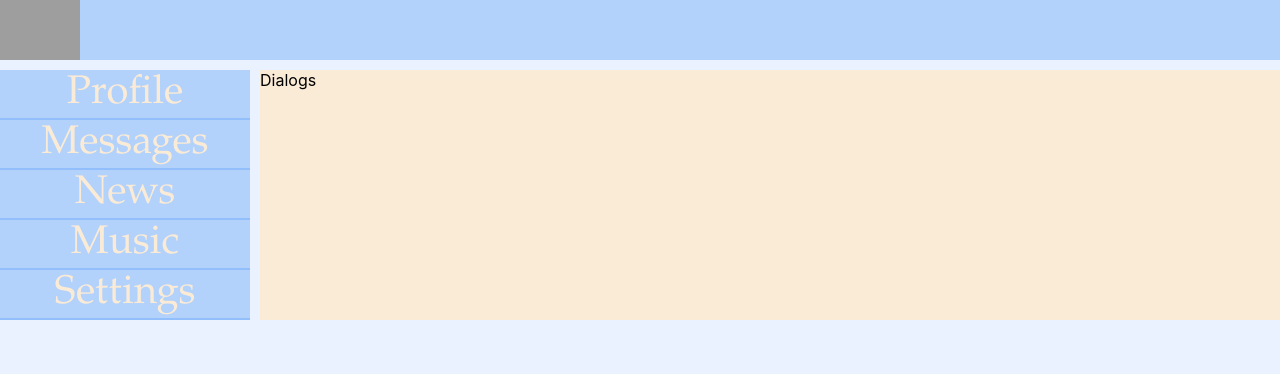
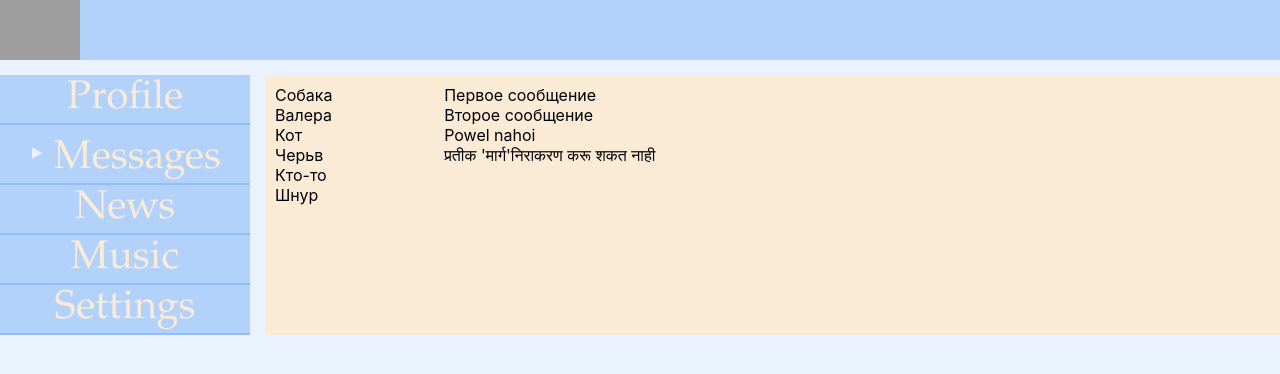
Before and after one commit to Zipri/my_first-social_network, a React (Create React App) app: page /dialogs in a window 1280 px wide. Shown: the top 374 px of the page. Built offline with nearby package versions, Linux system fonts and the light colour scheme; grey boxes are pictures that could not be loaded.

Commit message:
20/21 lesson (added NavLinks & grid to Dialogs)

```diff
--- a/src/App.css
+++ b/src/App.css
@@ -6,7 +6,7 @@
 
     grid-template-columns: 250px 1fr;
     grid-template-rows: 60px 1fr;
-    grid-gap: 10px;
+    grid-gap: 15px;
 }
 
 .content-wrapper {
--- a/src/components/Dialogs/Dialogs.jsx
+++ b/src/components/Dialogs/Dialogs.jsx
@@ -3,8 +3,36 @@ import s from './Dialogs.module.css'
 
 const Dialogs = () => {
 	return (
-		<div>
-			Dialogs
+		<div className={s.dialogs}>
+
+			<div className={s.dialogsItems}>
+				<div className={s.dialog}>
+					Собака
+				</div>
+				<div className={s.dialog}>
+					Валера
+				</div>
+				<div className={s.dialog}>
+					Кот
+				</div>
+				<div className={s.dialog}>
+					Черьв
+				</div>
+				<div className={s.dialog}>
+					Кто-то
+				</div>
+				<div className={s.dialog}>
+					Шнур
+				</div>
+			</div>
+
+			<div className={s.messages}>
+				<div className={s.message}>Первое сообщение</div>
+				<div className={s.message}>Второе сообщение</div>
+				<div className={s.message}>Powel nahoi</div>
+				<div className={s.message}>प्रतीक 'मार्ग'निराकरण करू शकत नाही</div>
+			</div>
+
 		</div>
 	)
 }
--- a/src/components/Dialogs/Dialogs.module.css
+++ b/src/components/Dialogs/Dialogs.module.css
@@ -0,0 +1,20 @@
+.dialogs {
+    display: grid;
+    grid-template-columns: 2fr 10fr;
+}
+
+.dialogsItems {
+    padding: 10px;
+}
+
+.dialog {
+
+}
+
+.messages {
+ padding: 10px;
+}
+
+.message {
+
+}
--- a/src/components/Navbar/Navbar.jsx
+++ b/src/components/Navbar/Navbar.jsx
@@ -1,28 +1,40 @@
 import React from 'react'
 import s from './Navbar.module.css'
+import {NavLink} from "react-router-dom";
 
 const Navbar = () => {
 	return (
 		<nav className={s.nav}>
+
 			{/*TODO добавить в navbar над владками меню пользователя - картинка и описание, ФИО*/}
 			<div className={s.item}>
-				<a href="/profile">Profile</a>
+				<NavLink to="/profile" activeClassName={s.active}>
+					Profile
+				</NavLink>
 			</div>
 
 			<div className={s.item}>
-				<a href="/dialogs">Messages</a>
+				<NavLink to="/dialogs" activeClassName={s.active}>
+					Messages
+				</NavLink>
 			</div>
 
 			<div className={s.item}>
-				<a href="/news">News</a>
+				<NavLink to="/news" activeClassName={s.active}>
+					News
+				</NavLink>
 			</div>
 
 			<div className={s.item}>
-				<a href="/music">Music</a>
+				<NavLink to="/music" activeClassName={s.active}>
+					Music
+				</NavLink>
 			</div>
 
 			<div className={s.item}>
-				<a href="/settings">Settings</a>
+				<NavLink to="/settings" activeClassName={s.active}>
+					Settings
+				</NavLink>
 			</div>
 
 		</nav>
--- a/src/components/Navbar/Navbar.module.css
+++ b/src/components/Navbar/Navbar.module.css
@@ -19,3 +19,7 @@
     border-bottom: 2px solid;
     border-bottom-color: rgba(15, 122, 252, 0.2);
 }
+.active:before {
+    content: '‣ ';
+    color: #ebf2ff;
+}
```
